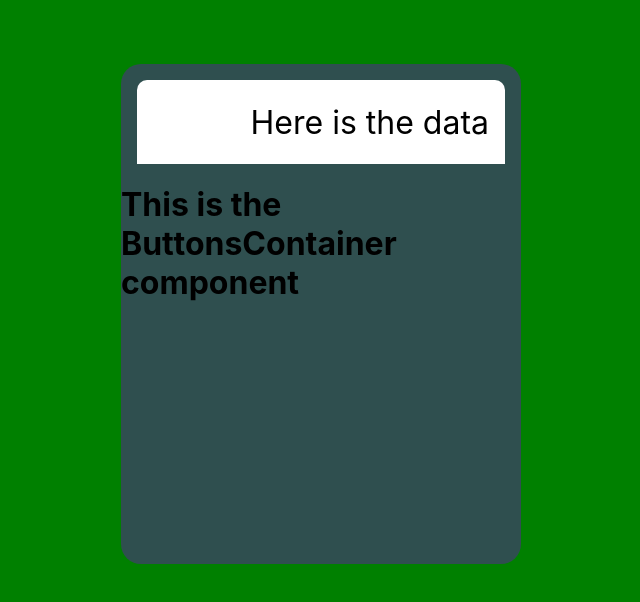
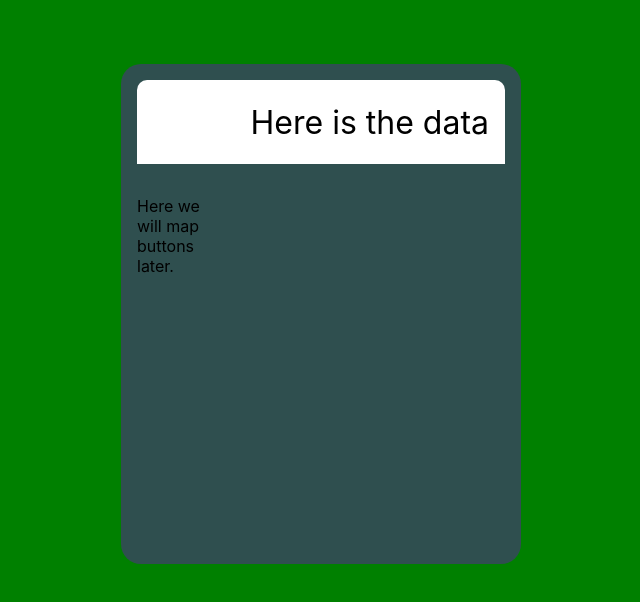
Before and after one commit to HAakansson/calculator-react, a React (Create React App) app: page / in a window 1280 px wide. Shown: the top 602 px of the page, without its empty margins (319-959 px from the left). Built offline with nearby package versions, Linux system fonts and the light colour scheme.

Commit message:
Connected ButtonsContainer with Calculator
Also imported some styling from a css module.

```diff
--- a/src/components/ButtonsContainer.js
+++ b/src/components/ButtonsContainer.js
@@ -1,3 +1,5 @@
+import { buttons } from "../css/ButtonsContainer.module.css";
+
 function ButtonsContainer () {
   return (
     <div className={buttons}>
--- a/src/components/Calculator.js
+++ b/src/components/Calculator.js
@@ -1,14 +1,15 @@
-import Display from "../components/Display";
+import Display from "./Display";
+import ButtonsContainer from "./ButtonsContainer";
 // import style from "../css/Calculator.module.css";
 import { calculator } from "../css/Calculator.module.css";
 
-function Calculator () {
+function Calculator() {
   return (
     <div className={calculator}>
       <Display />
-      <h1>This is the ButtonsContainer component</h1>
+      <ButtonsContainer />
     </div>
-  )
+  );
 }
 
 export default Calculator;
```
